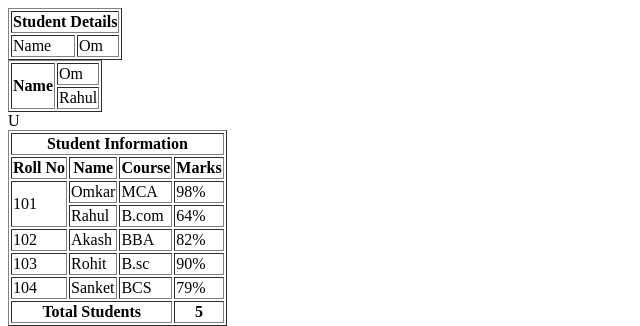
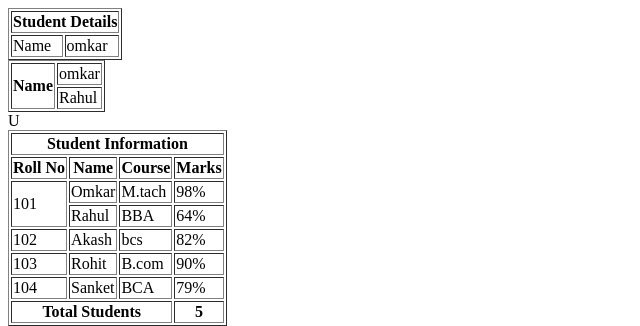
Before and after one commit to omkarmundhe18/learning_html, a plain HTML site: page colspan_rowspan.html in a window 1280 px wide. Shown: the top 326 px of the page, 0-640 px from the left. Drawn offline with Linux system fonts and the light colour scheme.

Commit message:
update summary

```diff
--- a/colspan_rowspan.html
+++ b/colspan_rowspan.html
@@ -12,13 +12,13 @@
     </tr>
     <tr>
         <td>Name</td>
-        <td>Om</td>
+        <td>omkar</td>
     </tr>
 </table>
     <table border="1">
     <tr>
         <th rowspan="2">Name</th>
-        <td>Om</td>
+        <td>omkar</td>
     </tr>
     <tr>
         <td>Rahul</td>
@@ -39,34 +39,34 @@
     <tr>
         <td rowspan="2">101</td>
         <td>Omkar</td>
-        <td>MCA</td>
+        <td>M.tach</td>
         <td>98%</td>
     </tr>
 
     <tr>
         <td>Rahul</td>
-        <td>B.com</td>
+        <td>BBA</td>
         <td>64%</td>
     </tr>
 
     <tr>
         <td>102</td>
         <td>Akash</td>
-        <td>BBA</td>
+        <td>bcs</td>
         <td>82%</td>
     </tr>
 
     <tr>
         <td>103</td>
         <td>Rohit</td>
-        <td>B.sc</td>
+        <td>B.com</td>
         <td>90%</td>
     </tr>
 
     <tr>
         <td>104</td>
         <td>Sanket</td>
-        <td>BCS</td>
+        <td>BCA</td>
         <td>79%</td>
     </tr>
 
```
Also changed, not shown: about.html (+5 -5 lines).
